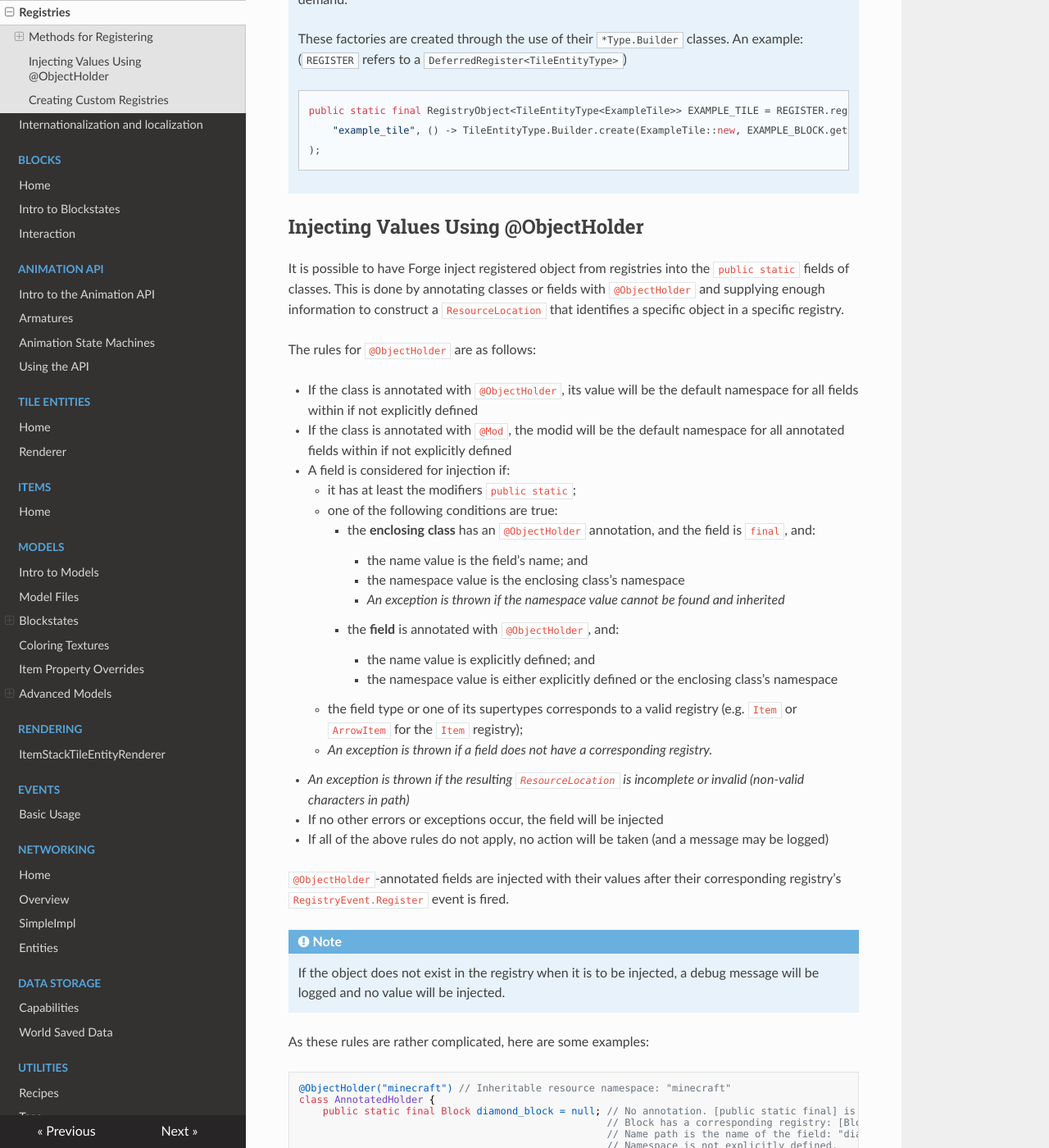
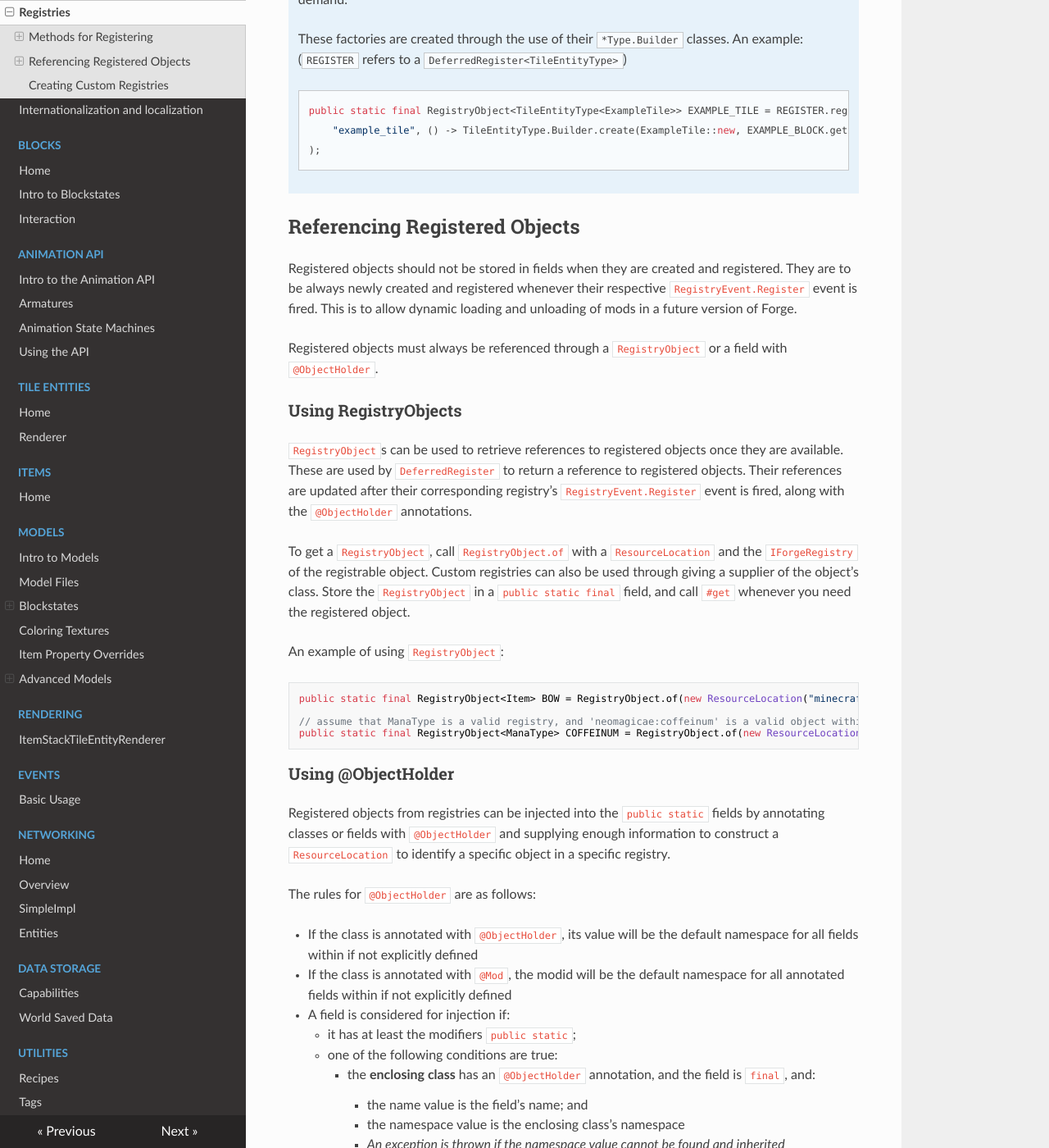
Before and after one commit to MinecraftForge/Documentation, an MkDocs documentation site: the page built from docs/concepts/registries.md, in a window 1280 px wide and 1400 px high, scrolled down 1561 px. Shown: the whole window at 82% size. Built offline with MkDocs 1.6.1, drawn with Linux system fonts in a browser that asks for light colours; nearby versions of some CDN libraries; some of the changed text lies outside the part shown.

Commit message:
Add section on RegistryObjects

````diff
--- a/docs/concepts/registries.md
+++ b/docs/concepts/registries.md
@@ -53,10 +53,31 @@ public void registerBlocks(RegistryEvent.Register<Block> event) {
     );
     ```
 
-Injecting Values Using @ObjectHolder
--------------------------------------
+Referencing Registered Objects
+------------------------------
 
-It is possible to have Forge inject registered object from registries into the `public static` fields of classes. This is done by annotating classes or fields with `@ObjectHolder` and supplying enough information to construct a `ResourceLocation` that identifies a specific object in a specific registry.
+Registered objects should not be stored in fields when they are created and registered. They are to be always newly created and registered whenever their respective `RegistryEvent.Register` event is fired. This is to allow dynamic loading and unloading of mods in a future version of Forge.
+
+Registered objects must always be referenced through a `RegistryObject` or a field with `@ObjectHolder`.
+
+### Using RegistryObjects
+
+`RegistryObject`s can be used to retrieve references to registered objects once they are available. These are used by `DeferredRegister` to return a reference to registered objects. Their references are updated after their corresponding registry's `RegistryEvent.Register` event is fired, along with the `@ObjectHolder` annotations.
+
+To get a `RegistryObject`, call `RegistryObject.of` with a `ResourceLocation` and the `IForgeRegistry` of the registrable object. Custom registries can also be used through giving a supplier of the object's class. Store the `RegistryObject` in a `public static final` field, and call `#get` whenever you need the registered object.
+
+An example of using `RegistryObject`:
+
+```java
+public static final RegistryObject<Item> BOW = RegistryObject.of(new ResourceLocation("minecraft:bow"), ForgeRegistries.ITEMS);
+
+// assume that ManaType is a valid registry, and 'neomagicae:coffeinum' is a valid object within that registry
+public static final RegistryObject<ManaType> COFFEINUM = RegistryObject.of(new ResourceLocation("neomagicae", "coffeinum"), () -> ManaType.class);
+```
+
+### Using @ObjectHolder
+
+Registered objects from registries can be injected into the `public static` fields by annotating classes or fields with `@ObjectHolder` and supplying enough information to construct a `ResourceLocation` to identify a specific object in a specific registry.
 
 The rules for `@ObjectHolder` are as follows:
 
@@ -78,7 +99,7 @@ The rules for `@ObjectHolder` are as follows:
 * If no other errors or exceptions occur, the field will be injected
 * If all of the above rules do not apply, no action will be taken (and a message may be logged)
 
-`@ObjectHolder`-annotated fields are injected with their values after their corresponding registry's `RegistryEvent.Register` event is fired.
+`@ObjectHolder`-annotated fields are injected with their values after their corresponding registry's `RegistryEvent.Register` event is fired, along with the `RegistryObject`s.
 
 !!! note
     If the object does not exist in the registry when it is to be injected, a debug message will be logged and no value will be injected.
````
